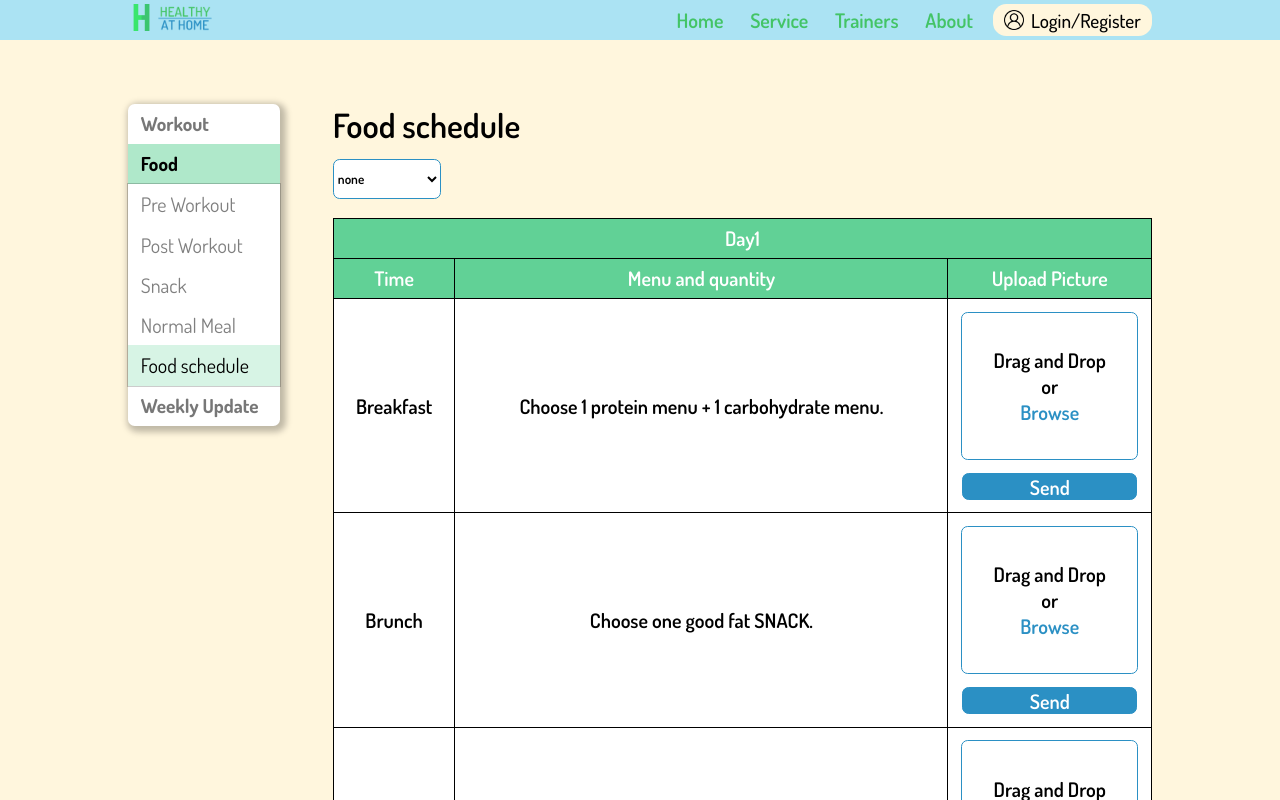
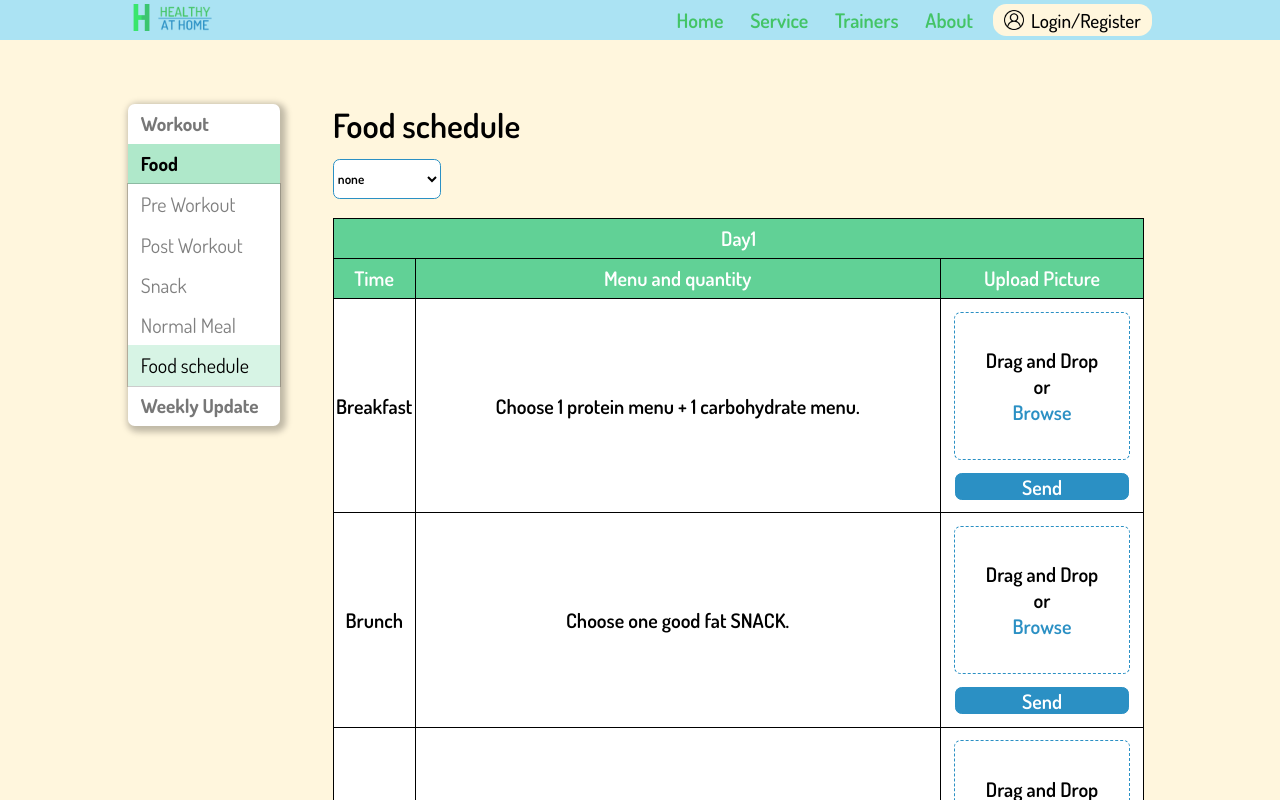
Before and after one commit to Chanwit21/healthy-at-home-front-end, a React (Create React App) app: page /user-food-schedule-page-food-schedule in a window 1280 px wide. Shown: the top 800 px of the page. Built offline with nearby package versions, Linux system fonts and the light colour scheme.

Commit message:
Refactor UserFoodSchedulePage

```diff
--- /dev/null
+++ b/src/Component/UserFoodSchedule/FoodScheduleHead.js
@@ -0,0 +1,50 @@
+import React from 'react';
+
+function FoodScheduleHead({ day }) {
+  return (
+    <>
+      <tr>
+        <th
+          colSpan='3'
+          style={{
+            backgroundColor: '#61D196',
+            color: '#FFF',
+          }}
+        >
+          {day}
+        </th>
+      </tr>
+      <tr>
+        <th
+          colSpan='1'
+          style={{
+            backgroundColor: '#61D196',
+            color: '#FFF',
+          }}
+        >
+          Time
+        </th>
+        <th
+          colSpan='1'
+          style={{
+            backgroundColor: '#61D196',
+            color: '#FFF',
+          }}
+        >
+          Menu and quantity
+        </th>
+        <th
+          colSpan='1'
+          style={{
+            backgroundColor: '#61D196',
+            color: '#FFF',
+          }}
+        >
+          Upload Picture
+        </th>
+      </tr>
+    </>
+  );
+}
+
+export default FoodScheduleHead;
--- /dev/null
+++ b/src/Component/UserFoodSchedule/UserFoodScheduleRow.js
@@ -0,0 +1,24 @@
+import React from 'react';
+
+function UserFoodScheduleRow({ time, menuAndQuality, day }) {
+  return (
+    <tr>
+      <td colSpan='1'>{time}</td>
+      <td colSpan='1'>{menuAndQuality}</td>
+      <td>
+        <form action='#' id={`img-${time}-${day}`}>
+          <div className='drag-and-drop'>
+            <h1>Drag and Drop </h1>
+            <h1>or</h1>
+            <h1>
+              <span>Browse</span>
+            </h1>
+          </div>
+          <input type='submit' value='Send' />
+        </form>
+      </td>
+    </tr>
+  );
+}
+
+export default UserFoodScheduleRow;
--- a/src/Global.css
+++ b/src/Global.css
@@ -69,3 +69,8 @@ select:focus {
   pointer-events: none;
   opacity: 0.4;
 }
+
+.container {
+  width: 80%;
+  margin: 0 auto;
+}
--- a/src/Page/UserFoodSchedulePageFoodSchedule/UserFoodSchedulePageFoodSchedule.css
+++ b/src/Page/UserFoodSchedulePageFoodSchedule/UserFoodSchedulePageFoodSchedule.css
@@ -9,7 +9,6 @@
   margin-bottom: 5vw;
   margin-top: 5vw;
 }
-
 
 /* Food Schedule Content And Table */
 .user-food-schedule-page-food-schedule .food-schedule-contnt h1 {
@@ -61,7 +60,7 @@
   width: 13.66666vw;
   height: 11.42708333vw;
   background: #ffffff;
-  border: 0.052083333vw solid #2b90c4;
+  border: 0.052083333vw dashed #2b90c4;
   border-radius: 0.52083333vw;
   margin: 1vw;
   display: flex;
@@ -70,31 +69,24 @@
   flex-direction: column;
 }
 
-.user-food-schedule-page-food-schedule
-  #food-schedule-table
-  td
-  .drag-and-drop
-  h1 {
+.user-food-schedule-page-food-schedule #food-schedule-table td .drag-and-drop .active {
+  border: 0.052083333vw solid #2b90c4;
+}
+
+.user-food-schedule-page-food-schedule #food-schedule-table td .drag-and-drop h1 {
   font-weight: 600;
   font-size: 1.5625vw;
   color: #000000;
   margin-bottom: 0;
 }
 
-.user-food-schedule-page-food-schedule
-  #food-schedule-table
-  td
-  .drag-and-drop
-  span {
+.user-food-schedule-page-food-schedule #food-schedule-table td .drag-and-drop span {
   font-weight: 600;
   font-size: 1.5625vw;
-  color:#2B90C4;
+  color: #2b90c4;
 }
 
-.user-food-schedule-page-food-schedule
-  #food-schedule-table
-  td
-  input[type="submit"] {
+.user-food-schedule-page-food-schedule #food-schedule-table td input[type='submit'] {
   width: 13.66666vw;
   height: 2.083333333vw;
   background: #2b90c4;
--- a/src/Page/UserFoodSchedulePageFoodSchedule/UserFoodSchedulePageFoodSchedule.jsx
+++ b/src/Page/UserFoodSchedulePageFoodSchedule/UserFoodSchedulePageFoodSchedule.jsx
@@ -5,78 +5,60 @@ import ContactUsComponent from '../../Component/ContactUsComponent/ContactUsComp
 import UserConsultTrainerComponent from '../../Component/UserConsultTrainerComponent/UserConsultTrainerComponent';
 import MenuBarComponent from '../../Component/MenuBarComponent/MenuBarComponent';
 import trainerThisIsEngineering from '../../PIC/Trainer/pexels-thisisengineering-3912944.jpg';
+import UserFoodScheduleRow from '../../Component/UserFoodSchedule/UserFoodScheduleRow';
+import FoodScheduleHead from '../../Component/UserFoodSchedule/FoodScheduleHead';
 
 function UserFoodSchedulePageFoodSchedule() {
   const arrayOfFoodSchedle = [
     {
       day: 'Day1',
-      content: [
-        {
-          time: 'Breakfast',
-          menuAndQuality: 'Choose 1 protein menu + 1 carbohydrate menu.',
-        },
-        {
-          time: 'Brunch',
-          menuAndQuality: 'Choose one good fat SNACK.',
-        },
-        {
-          time: 'Lunch',
-          menuAndQuality: 'Choose 1 protein menu + 1 carbohydrate menu.',
-        },
-        {
-          time: 'Afternoon meal',
-          menuAndQuality: 'Choose SNACK 1 fruit.',
-        },
-        {
-          time: 'Work Out',
-        },
-        {
-          time: 'Dinner',
-          menuAndQuality:
-            'Choose 2 protein menu + 1 carbohydrate menu + lots of vegetables.',
-        },
-        {
-          time: 'Late night',
-          menuAndQuality: 'Choose 1 protein menu.',
-        },
-      ],
+      breakfast: 'Choose 1 protein menu + 1 carbohydrate menu.',
+      brunch: 'Choose one good fat SNACK.',
+      lunch: 'Choose 1 protein menu + 1 carbohydrate menu.',
+      afternoon: 'Choose SNACK 1 fruit.',
+      workout: 'Work Out',
+      dinner: 'Choose 2 protein menu + 1 carbohydrate menu + lots of vegetables.',
+      lastnight: 'Choose 1 protein menu.',
     },
     {
       day: 'Day2',
-      content: [
-        {
-          time: 'Breakfast',
-          menuAndQuality: 'Choose 1 protein menu + 1 carbohydrate menu.',
-        },
-        {
-          time: 'Brunch',
-          menuAndQuality: 'Choose one good fat SNACK.',
-        },
-        {
-          time: 'Lunch',
-          menuAndQuality: 'Choose 1 protein menu + 1 carbohydrate menu.',
-        },
-        {
-          time: 'Afternoon meal',
-          menuAndQuality: 'Choose SNACK 1 fruit.',
-        },
-        {
-          time: 'Work Out',
-        },
-        {
-          time: 'Dinner',
-          menuAndQuality:
-            'Choose 2 protein menu + 1 carbohydrate menu + lots of vegetables.',
-        },
-        {
-          time: 'Late night',
-          menuAndQuality: 'Choose 1 protein menu.',
-        },
-      ],
+      breakfast: 'Choose 1 protein menu + 1 carbohydrate menu.',
+      brunch: 'Choose one good fat SNACK.',
+      lunch: 'Choose 1 protein menu + 1 carbohydrate menu.',
+      afternoon: 'Choose SNACK 1 fruit.',
+      workout: 'Work Out',
+      dinner: 'Choose 2 protein menu + 1 carbohydrate menu + lots of vegetables.',
+      lastnight: 'Choose 1 protein menu.',
     },
   ];
+
   const arrayOfDay = ['none', ...arrayOfFoodSchedle.map((item) => item.day)];
   const onDay = 'Day1';
+  const filterByDay = arrayOfFoodSchedle.find((item) => item.day === onDay);
+  console.log(filterByDay);
+
+  function firstUpperCase(value) {
+    return value[0].toUpperCase() + value.slice(1);
+  }
+
+  function genTableBody(array, day) {
+    const tableBody = [];
+    for (let key in array) {
+      console.log(key);
+      if (key !== 'day') {
+        if (key !== 'workout') {
+          tableBody.push(<UserFoodScheduleRow time={firstUpperCase(key)} menuAndQuality={array[key]} day={day} />);
+        } else {
+          tableBody.push(
+            <tr>
+              <td colSpan='3'>{array[key]}</td>
+            </tr>
+          );
+        }
+      }
+    }
+    return tableBody;
+  }
 
   return (
     <div>
@@ -85,10 +67,7 @@ function UserFoodSchedulePageFoodSchedule() {
           <div className='container'>
             <div className='row-of-food-schedule'>
               <div className='menubar'>
-                <MenuBarComponent
-                  Page='UserFoodSchedulePage'
-                  FoodMenu='UserFoodSchedulePageFoodSchedule'
-                />
+                <MenuBarComponent Page='UserFoodSchedulePage' FoodMenu='UserFoodSchedulePageFoodSchedule' />
               </div>
               <div className='food-schedule-contnt'>
                 <h1>Food schedule</h1>
@@ -99,85 +78,12 @@ function UserFoodSchedulePageFoodSchedule() {
                     })}
                   </select>
                 </form>
-                {arrayOfFoodSchedle.map((item, index) => {
-                  if (item.day === onDay) {
-                    return (
-                      <table id='food-schedule-table' key={index}>
-                        <tr>
-                          <th
-                            colSpan='3'
-                            style={{
-                              backgroundColor: '#61D196',
-                              color: '#FFF',
-                            }}
-                          >
-                            {item.day}
-                          </th>
-                        </tr>
-                        <tr>
-                          <th
-                            colSpan='1'
-                            style={{
-                              backgroundColor: '#61D196',
-                              color: '#FFF',
-                            }}
-                          >
-                            {'Time'}
-                          </th>
-                          <th
-                            colSpan='1'
-                            style={{
-                              backgroundColor: '#61D196',
-                              color: '#FFF',
-                            }}
-                          >
-                            {'Menu and quantity'}
-                          </th>
-                          <th
-                            colSpan='1'
-                            style={{
-                              backgroundColor: '#61D196',
-                              color: '#FFF',
-                            }}
-                          >
-                            {'Upload Picture'}
-                          </th>
-                        </tr>
-                        {item.content.map((itemInside) => {
-                          if (itemInside.time === 'Work Out') {
-                            return (
-                              <tr>
-                                <td colSpan='3'>{itemInside.time}</td>
-                              </tr>
-                            );
-                          }
-                          return (
-                            <tr>
-                              <td colSpan='1'>{itemInside.time}</td>
-                              <td colSpan='1'>{itemInside.menuAndQuality}</td>
-                              <td>
-                                <form
-                                  action='#'
-                                  id={`img-${itemInside.time}-${item.day}`}
-                                >
-                                  <div className='drag-and-drop'>
-                                    <h1>Drag and Drop </h1>
-                                    <h1>or</h1>
-                                    <h1>
-                                      <span>Browse</span>
-                                    </h1>
-                                  </div>
-                                  <input type='submit' value='Send' />
-                                </form>
-                              </td>
-                            </tr>
-                          );
-                        })}
-                      </table>
-                    );
-                  }
-                  return null;
-                })}
+                <table id='food-schedule-table'>
+                  <thead>
+                    <FoodScheduleHead day={onDay} />
+                  </thead>
+                  <tbody>{genTableBody(filterByDay, onDay)}</tbody>
+                </table>
               </div>
             </div>
           </div>
```
Also changed, not shown: src/mocks/test.txt (added).
